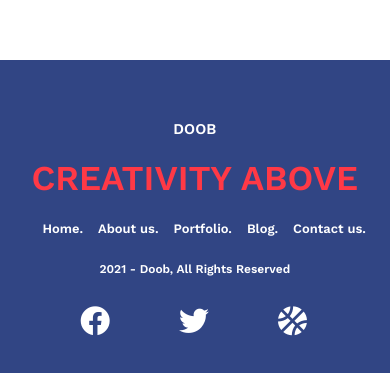
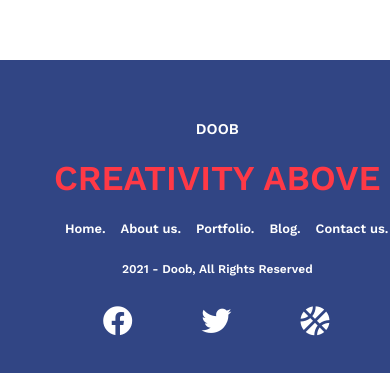
Before and after one commit to Dainokode/doob-website, a plain HTML site: page index.html in a window 390 px wide. Shown: the part 2896-3269 px from the top of the page. Drawn offline with nearby package versions, Linux system fonts and the light colour scheme.

Commit message:
responsive

```diff
--- a/styles/_footer.scss
+++ b/styles/_footer.scss
@@ -57,7 +57,7 @@
     #footer {
 
         .footer-container {
-            margin-left: -70%;
+            margin-left: -65%;
 
             h2 {
                 font-size: 3.5rem;
```
Also changed, not shown: css/main.css.
